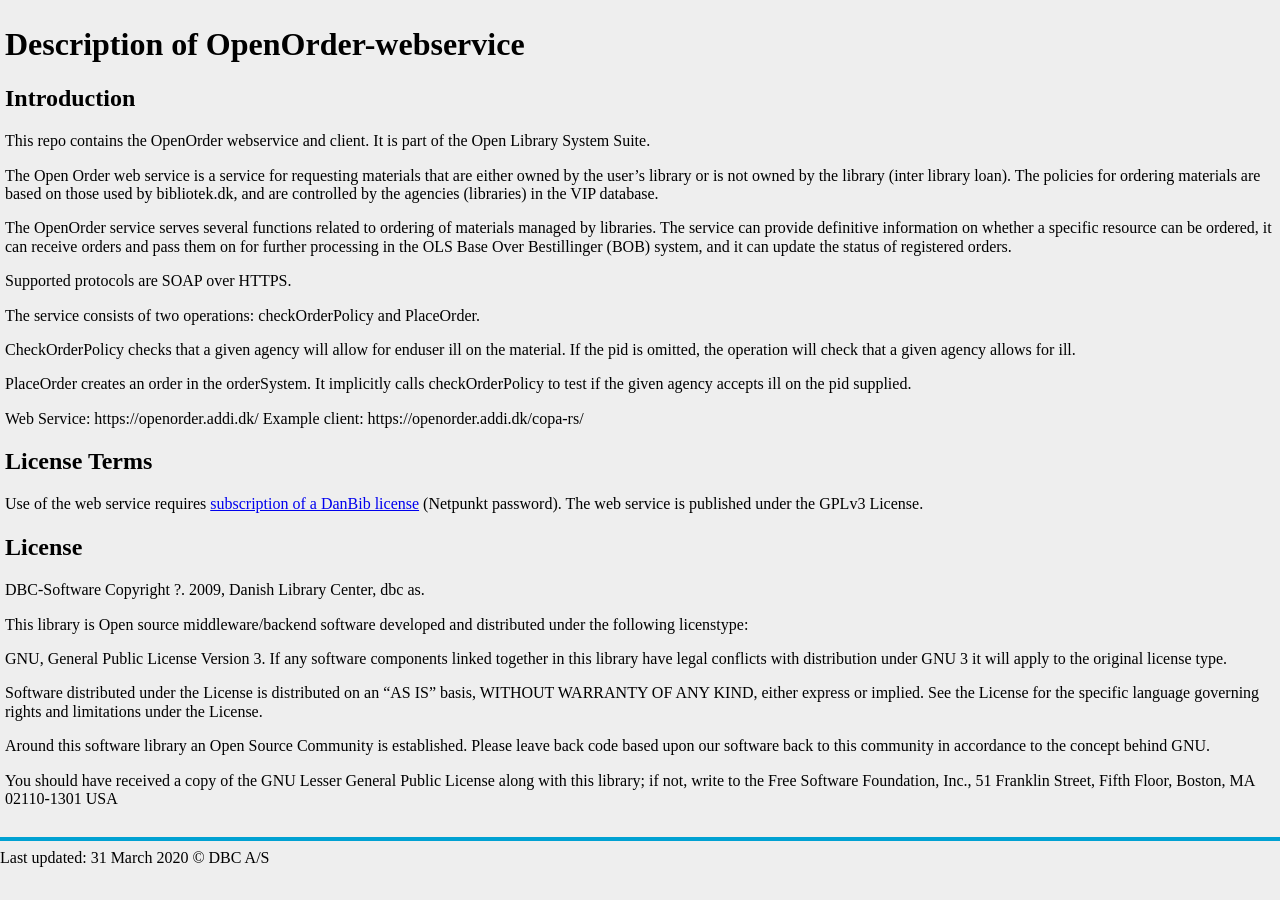
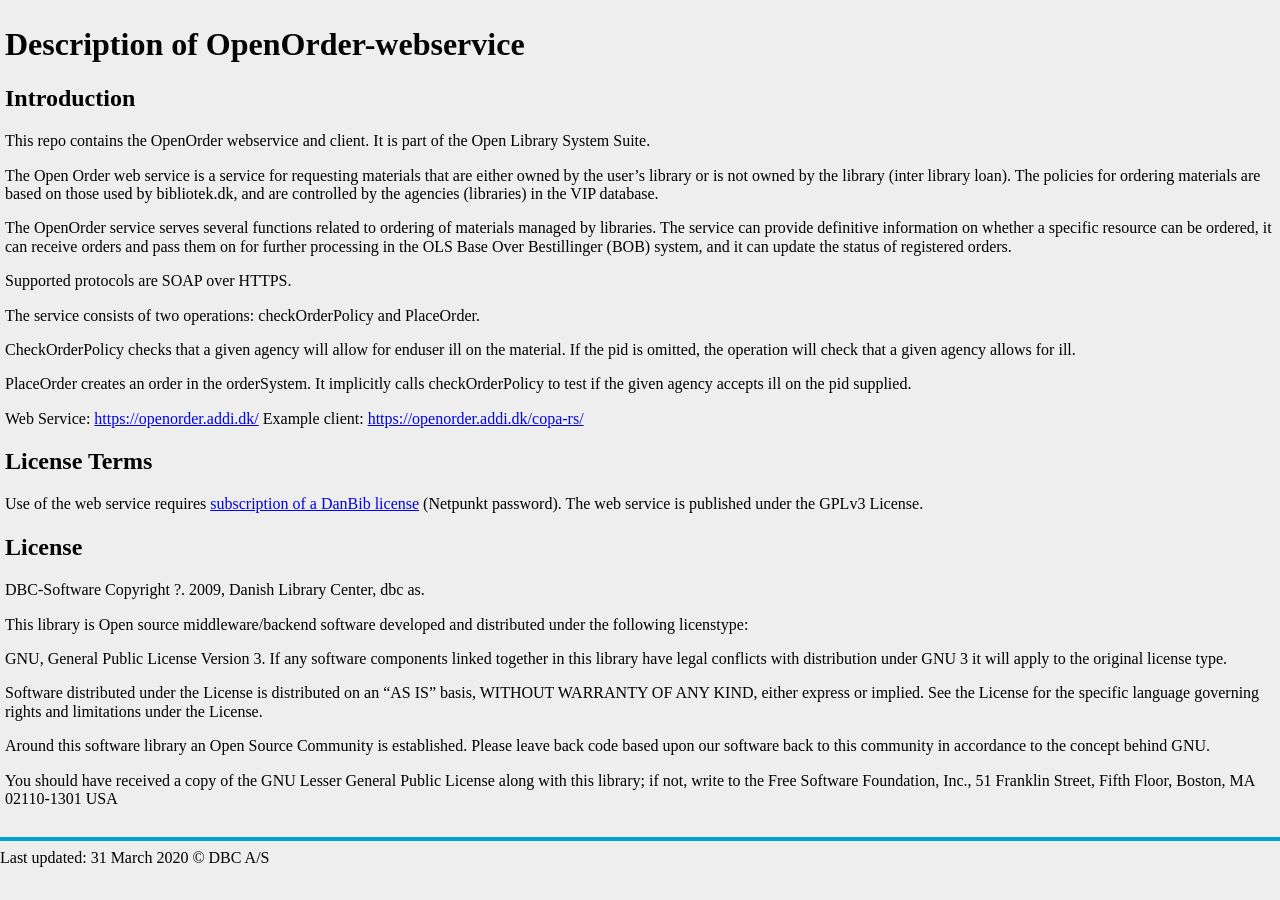
Before and after one commit to DBCDK/dbcdk.github.io, a Jekyll site: the page built from OpenOrderWebservice.md, in a window 1280 px wide. Built offline with Jekyll 4.4.1, drawn with Linux system fonts in a browser that asks for light colours; nearby versions of some CDN libraries; our own code applies the rules of GitHub Pages for plain Markdown files; part of the change alters nothing that is shown.

```diff
--- a/OpenOrderWebservice.md
+++ b/OpenOrderWebservice.md
@@ -20,8 +20,8 @@ CheckOrderPolicy checks that a given agency will allow for enduser ill on the ma
 
 PlaceOrder creates an order in the orderSystem. It implicitly calls checkOrderPolicy to test if the given agency accepts ill on the pid supplied.
 
-Web Service: https://openorder.addi.dk/
-Example client: https://openorder.addi.dk/copa-rs/
+Web Service: [https://openorder.addi.dk/](https://openorder.addi.dk/)
+Example client: [https://openorder.addi.dk/copa-rs/](https://openorder.addi.dk/copa-rs/)
 
 ## License Terms
 Use of the web service requires [subscription of a DanBib license](http://www.dbc.dk/produkter-services/databaser_tjenester_produktoversigt/danbib) (Netpunkt password).
```
